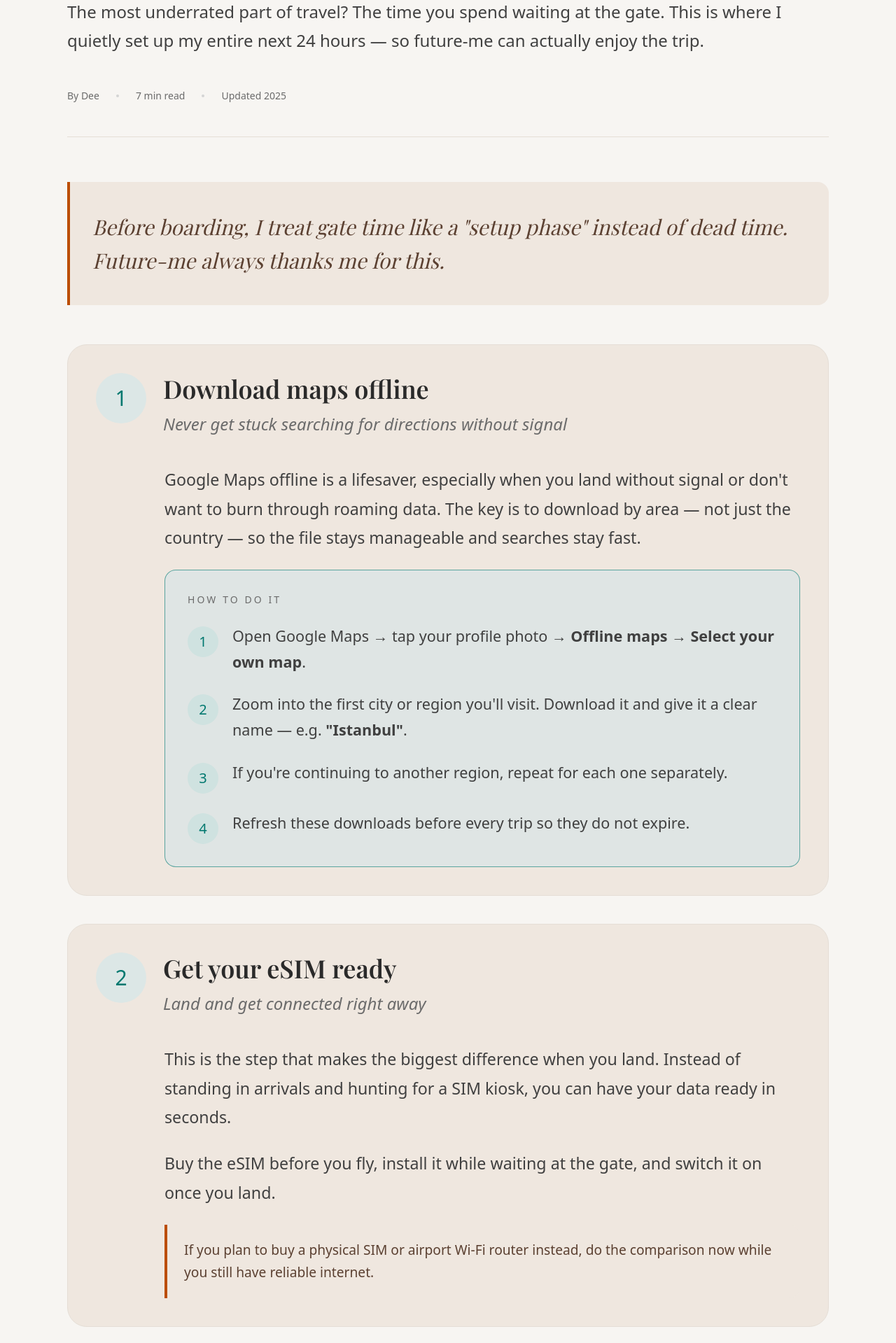
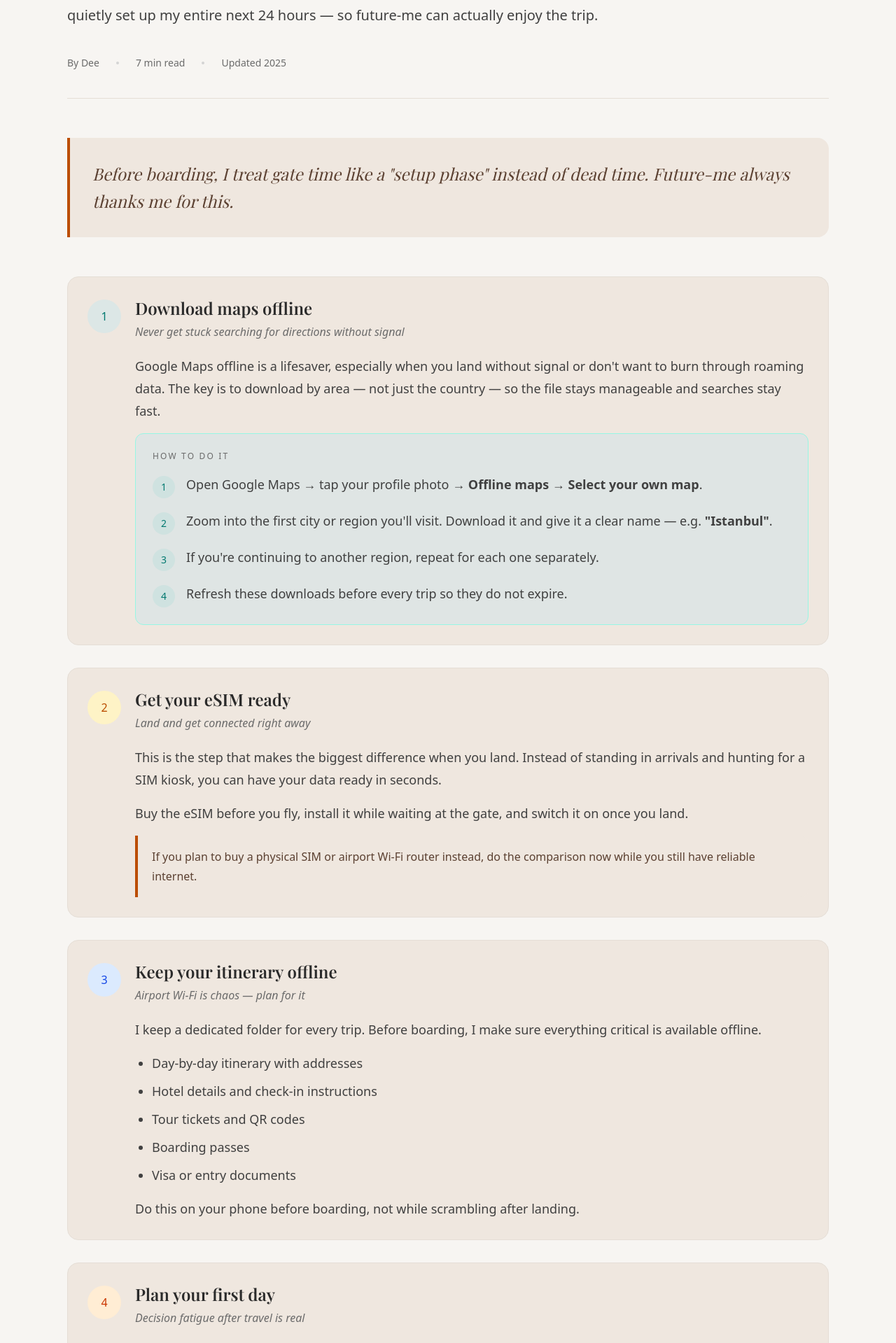
Before and after one commit to dsatyan/deeunbound, a Next.js app: page /travel/essentials/gate-habits in a window 1280 px wide. Shown: the part 441-2360 px from the top of the page at 70% size. Built offline with nearby package versions, Linux system fonts and the light colour scheme; a web font is replaced by a local one.

Commit message:
Clean up gate habits page layout for readability

```diff
--- a/app/travel/essentials/gate-habits/page.tsx
+++ b/app/travel/essentials/gate-habits/page.tsx
@@ -12,7 +12,7 @@ export default function GateHabits() {
             Dee Unbound
           </Link>
 
-          <nav className="flex items-center gap-4 text-xs uppercase tracking-[0.18em] text-[var(--muted)] md:text-sm">
+          <nav className="flex items-center gap-3 text-xs uppercase tracking-[0.18em] text-[var(--muted)] md:text-sm">
             <Link href="/travel" className="hover:text-[var(--text)]">
               Travel
             </Link>
@@ -31,17 +31,17 @@ export default function GateHabits() {
           Travel Essentials
         </span>
 
-        <h1 className="max-w-5xl font-serif text-5xl font-semibold leading-[1.05] tracking-tight text-[var(--text)] md:text-7xl">
+        <h1 className="max-w-5xl font-serif text-5xl font-semibold leading-[1.08] tracking-tight text-[var(--text)] md:text-6xl">
           What I Do at the Airport Gate That Saves Me Hours Later
         </h1>
 
-        <p className="mt-10 max-w-5xl text-2xl leading-[1.7] text-neutral-700">
+        <p className="mt-8 max-w-4xl text-xl leading-9 text-neutral-700">
           The most underrated part of travel? The time you spend waiting at the
           gate. This is where I quietly set up my entire next 24 hours — so
           future-me can actually enjoy the trip.
         </p>
 
-        <div className="mt-12 flex items-center gap-6 border-b border-[var(--border)] pb-12 text-sm text-[var(--muted)]">
+        <div className="mt-10 flex items-center gap-6 border-b border-[var(--border)] pb-10 text-sm text-[var(--muted)]">
           <span>By Dee</span>
           <span className="h-1 w-1 rounded-full bg-neutral-300" />
           <span>7 min read</span>
@@ -49,13 +49,18 @@ export default function GateHabits() {
           <span>Updated 2025</span>
         </div>
 
-        <blockquote className="mt-16 rounded-r-2xl border-l-4 border-amber-700 bg-[#efe7df] px-8 py-10 font-serif text-3xl italic leading-[1.6] text-[#5b4031]">
+        <blockquote className="mt-14 rounded-r-2xl border-l-4 border-amber-700 bg-[#efe7df] px-8 py-8 font-serif text-2xl italic leading-relaxed text-[#5b4031]">
           Before boarding, I treat gate time like a &quot;setup phase&quot;
           instead of dead time. Future-me always thanks me for this.
         </blockquote>
 
-        <section className="mt-14 space-y-10">
-          <StepCard number="1" title="Download maps offline" tagline="Never get stuck searching for directions without signal">
+        <section className="mt-14 space-y-8">
+          <StepCard number="1" color="teal">
+            <StepHeader
+              title="Download maps offline"
+              tagline="Never get stuck searching for directions without signal"
+            />
+            <div className="space-y-4 text-lg leading-8 text-neutral-700">
               <p>
                 Google Maps offline is a lifesaver, especially when you land
                 without signal or don&apos;t want to burn through roaming data.
@@ -85,33 +90,46 @@ export default function GateHabits() {
                   </>,
                 ]}
               />
+            </div>
           </StepCard>
 
-          <StepCard number="2" title="Get your eSIM ready" tagline="Land and get connected right away">
+          <StepCard number="2" color="gold">
+            <StepHeader
+              title="Get your eSIM ready"
+              tagline="Land and get connected right away"
+            />
+            <div className="space-y-4 text-lg leading-8 text-neutral-700">
               <p>
-              This is the step that makes the biggest difference when you land.
-              Instead of standing in arrivals and hunting for a SIM kiosk, you
-              can have your data ready in seconds.
+                This is the step that makes the biggest difference when you
+                land. Instead of standing in arrivals and hunting for a SIM
+                kiosk, you can have your data ready in seconds.
               </p>
 
               <p>
-              Buy the eSIM before you fly, install it while waiting at the gate,
-              and switch it on once you land.
+                Buy the eSIM before you fly, install it while waiting at the
+                gate, and switch it on once you land.
               </p>
 
               <NoteBox>
-              If you plan to buy a physical SIM or airport Wi-Fi router instead,
-              do the comparison now while you still have reliable internet.
+                If you plan to buy a physical SIM or airport Wi-Fi router
+                instead, do the comparison now while you still have reliable
+                internet.
               </NoteBox>
+            </div>
           </StepCard>
 
-          <StepCard number="3" title="Keep your itinerary offline" tagline="Airport Wi-Fi is chaos — plan for it">
+          <StepCard number="3" color="blue">
+            <StepHeader
+              title="Keep your itinerary offline"
+              tagline="Airport Wi-Fi is chaos — plan for it"
+            />
+            <div className="space-y-4 text-lg leading-8 text-neutral-700">
               <p>
-              I keep a dedicated folder for every trip. Before boarding, I make
-              sure everything critical is available offline.
+                I keep a dedicated folder for every trip. Before boarding, I
+                make sure everything critical is available offline.
               </p>
 
-            <ul className="list-disc space-y-2 pl-6">
+              <ul className="list-disc space-y-2 pl-6 text-lg leading-8 text-neutral-700">
                 <li>Day-by-day itinerary with addresses</li>
                 <li>Hotel details and check-in instructions</li>
                 <li>Tour tickets and QR codes</li>
@@ -120,12 +138,18 @@ export default function GateHabits() {
               </ul>
 
               <p>
-              Do this on your phone before boarding, not while scrambling after
-              landing.
+                Do this on your phone before boarding, not while scrambling
+                after landing.
               </p>
+            </div>
           </StepCard>
 
-          <StepCard number="4" title="Plan your first day" tagline="Decision fatigue after travel is real">
+          <StepCard number="4" color="orange">
+            <StepHeader
+              title="Plan your first day"
+              tagline="Decision fatigue after travel is real"
+            />
+            <div className="space-y-4 text-lg leading-8 text-neutral-700">
               <p>
                 When you land tired and disoriented, even simple decisions can
                 feel heavier than they should.
@@ -147,9 +171,15 @@ export default function GateHabits() {
                   </>,
                 ]}
               />
+            </div>
           </StepCard>
 
-          <StepCard number="5" title="Confirm stay details" tagline="Don’t assume — verify while you still have Wi-Fi">
+          <StepCard number="5" color="purple">
+            <StepHeader
+              title="Confirm stay details"
+              tagline="Don’t assume — verify while you still have Wi-Fi"
+            />
+            <div className="space-y-4 text-lg leading-8 text-neutral-700">
               <p>
                 Double-check the exact address, check-in time, and any special
                 instructions like a lockbox code or alternate entrance.
@@ -164,9 +194,12 @@ export default function GateHabits() {
                 Screenshot everything: the booking reference, host contact,
                 address, and check-in instructions.
               </NoteBox>
+            </div>
           </StepCard>
 
-          <StepCard number="6" title="Share your itinerary" tagline="Just in case">
+          <StepCard number="6" color="teal">
+            <StepHeader title="Share your itinerary" tagline="Just in case" />
+            <div className="space-y-4 text-lg leading-8 text-neutral-700">
               <p>
                 Always send your itinerary to at least one person who is not on
                 the trip. Include flight details, accommodation addresses, and a
@@ -174,29 +207,36 @@ export default function GateHabits() {
               </p>
 
               <p>
-              Hopefully nobody ever needs it — but it gives everyone more peace
-              of mind.
+                Hopefully nobody ever needs it — but it gives everyone more
+                peace of mind.
               </p>
+            </div>
           </StepCard>
 
-          <StepCard number="7" title="Add world clocks" tagline="Especially useful if you’re working across time zones">
+          <StepCard number="7" color="gold">
+            <StepHeader
+              title="Add world clocks"
+              tagline="Especially useful if you’re working across time zones"
+            />
+            <div className="space-y-4 text-lg leading-8 text-neutral-700">
               <p>
                 Add your home city and destination city to your world clock app.
                 It saves you from doing tired timezone math after landing.
               </p>
 
               <p>
-              If you are traveling while working, also add your teammates&apos;
-              time zones so you do not accidentally schedule something at a
-              ridiculous hour.
+                If you are traveling while working, also add your
+                teammates&apos; time zones so you do not accidentally schedule
+                something at a ridiculous hour.
               </p>
+            </div>
           </StepCard>
         </section>
 
-        <section className="mt-20 border-t border-[var(--border)] pt-10">
-          <div className="max-w-3xl space-y-6 font-serif text-xl italic leading-relaxed text-[#554a43]">
+        <section className="mt-16 border-t border-[var(--border)] pt-10">
+          <div className="max-w-3xl space-y-5 font-serif text-xl italic leading-relaxed text-[#554a43]">
             <p>
-              None of this takes more than 20-30 minutes. You&apos;re sitting at
+              None of this takes more than 20–30 minutes. You&apos;re sitting at
               the gate anyway — might as well use it.
             </p>
 
@@ -205,9 +245,9 @@ export default function GateHabits() {
               disoriented will be genuinely grateful you did this.
             </p>
 
-            <p className="mt-6">Safe travels ✈️</p>
+            <p>Safe travels ✈️</p>
 
-            <p className="mt-2">— Dee</p>
+            <p>— Dee</p>
           </div>
         </section>
       </main>
@@ -232,57 +272,75 @@ export default function GateHabits() {
   );
 }
 
+type Color = "teal" | "gold" | "blue" | "orange" | "purple" | "green";
+
+const colorMap: Record<Color, { badge: string }> = {
+  teal: { badge: "bg-[#dce7e6] text-teal-700" },
+  gold: { badge: "bg-amber-100 text-amber-700" },
+  blue: { badge: "bg-blue-100 text-blue-700" },
+  orange: { badge: "bg-orange-100 text-orange-700" },
+  purple: { badge: "bg-purple-100 text-purple-700" },
+  green: { badge: "bg-green-100 text-green-700" },
+};
+
 function StepCard({
   number,
-  title,
-  tagline,
+  color,
   children,
 }: {
   number: string;
-  title: string;
-  tagline: string;
+  color: Color;
   children: React.ReactNode;
 }) {
+  const c = colorMap[color];
+
   return (
-    <article className="rounded-[28px] border border-[var(--border)] bg-[var(--card)] px-10 py-10">
-      <div className="flex items-start gap-6">
-        <div className="flex h-[72px] w-[72px] flex-shrink-0 items-center justify-center rounded-full bg-[#dce7e6] text-3xl font-medium text-teal-700">
+    <article className="rounded-2xl border border-[var(--border)] bg-[var(--card)] px-7 py-7">
+      <div className="flex items-start gap-5">
+        <div
+          className={`mt-1 flex h-12 w-12 flex-shrink-0 items-center justify-center rounded-full text-base font-medium ${c.badge}`}
+        >
           {number}
         </div>
-
-        <div className="min-w-0 flex-1">
-          <h2 className="font-serif text-4xl font-semibold leading-tight text-[var(--text)]">
-            {title}
-          </h2>
-          <p className="mt-2 text-2xl italic leading-relaxed text-[var(--muted)]">
-            {tagline}
-          </p>
-        </div>
-      </div>
-
-      <div className="mt-10 space-y-6 pl-[98px] text-[clamp(1.45rem,1.75vw,1.85rem)] leading-[1.8] text-neutral-700">
-        {children}
+        <div className="min-w-0 flex-1">{children}</div>
       </div>
     </article>
   );
 }
 
+function StepHeader({
+  title,
+  tagline,
+}: {
+  title: string;
+  tagline: string;
+}) {
+  return (
+    <div className="mb-5">
+      <h2 className="font-serif text-2xl font-semibold leading-snug text-[var(--text)]">
+        {title}
+      </h2>
+      <p className="mt-1 text-base italic leading-relaxed text-[var(--muted)]">
+        {tagline}
+      </p>
+    </div>
+  );
+}
+
 function HowToBox({ steps }: { steps: React.ReactNode[] }) {
   return (
-    <div className="rounded-2xl border border-teal-700/60 bg-[#dfe5e4] px-8 py-8">
-      <p className="mb-6 text-sm font-medium uppercase tracking-[0.22em] text-[var(--muted)]">
+    <div className="rounded-xl border border-teal-200 bg-[#dfe5e4] px-6 py-6">
+      <p className="mb-4 text-xs font-medium uppercase tracking-[0.18em] text-[var(--muted)]">
         How to do it
       </p>
 
-      <div className="space-y-6">
+      <div className="space-y-4">
         {steps.map((step, index) => (
-          <div key={index} className="flex items-start gap-5">
-            <span className="mt-1 flex h-11 w-11 flex-shrink-0 items-center justify-center rounded-full bg-[#cfe2e0] text-xl font-medium text-teal-700">
+          <div key={index} className="flex items-start gap-4">
+            <span className="mt-1 flex h-8 w-8 flex-shrink-0 items-center justify-center rounded-full bg-[#cfe2e0] text-sm font-medium text-teal-700">
               {index + 1}
             </span>
-            <div className="text-[clamp(1.35rem,1.6vw,1.6rem)] leading-[1.7] text-neutral-700">
-              {step}
-            </div>
+            <div className="text-lg leading-8 text-neutral-700">{step}</div>
           </div>
         ))}
       </div>
@@ -292,7 +350,7 @@ function HowToBox({ steps }: { steps: React.ReactNode[] }) {
 
 function NoteBox({ children }: { children: React.ReactNode }) {
   return (
-    <div className="rounded-r-2xl border-l-4 border-amber-700 bg-[#efe7df] px-6 py-5 text-[clamp(1.2rem,1.4vw,1.35rem)] leading-[1.7] text-[#5b4031]">
+    <div className="rounded-r-xl border-l-4 border-amber-700 bg-[#efe7df] px-5 py-4 text-base leading-7 text-[#5b4031]">
       {children}
     </div>
   );
```
Lines whose indentation alone changed are shown as unchanged.
